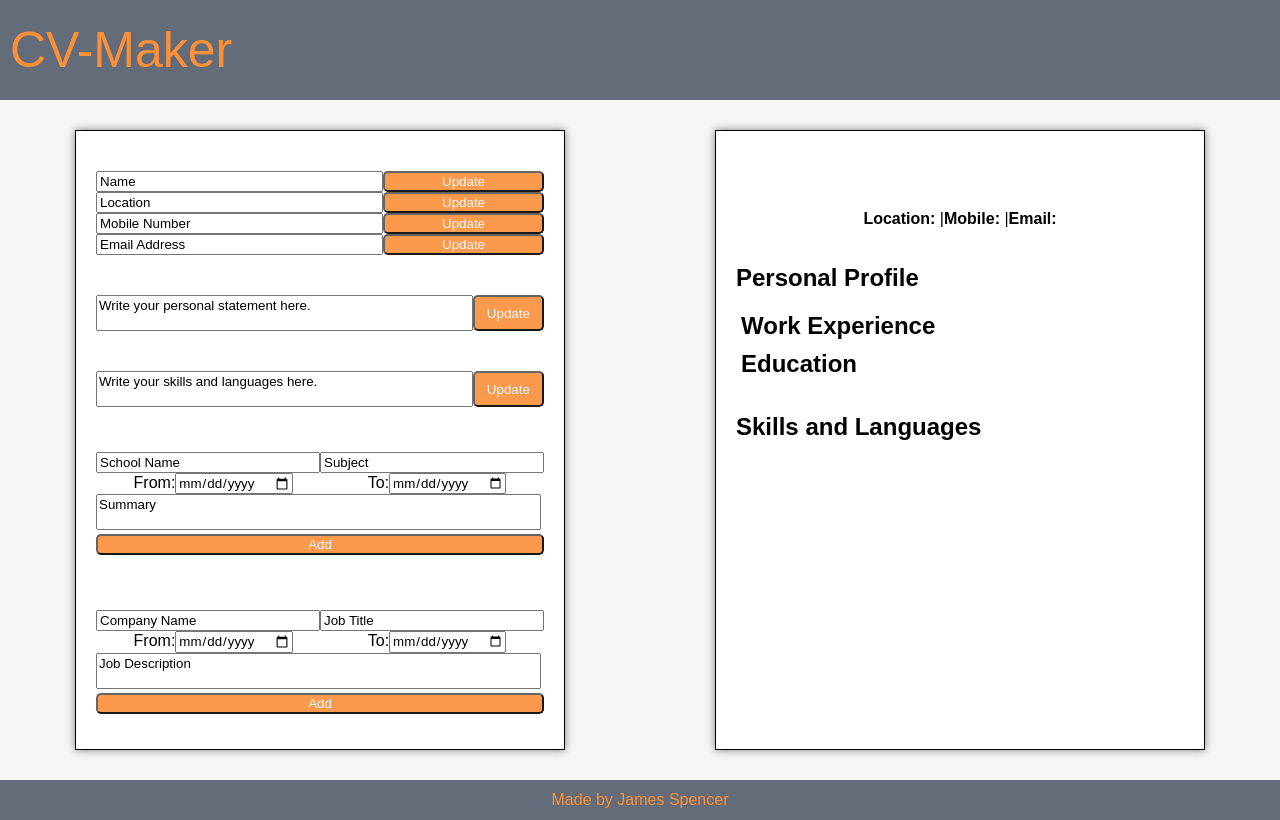
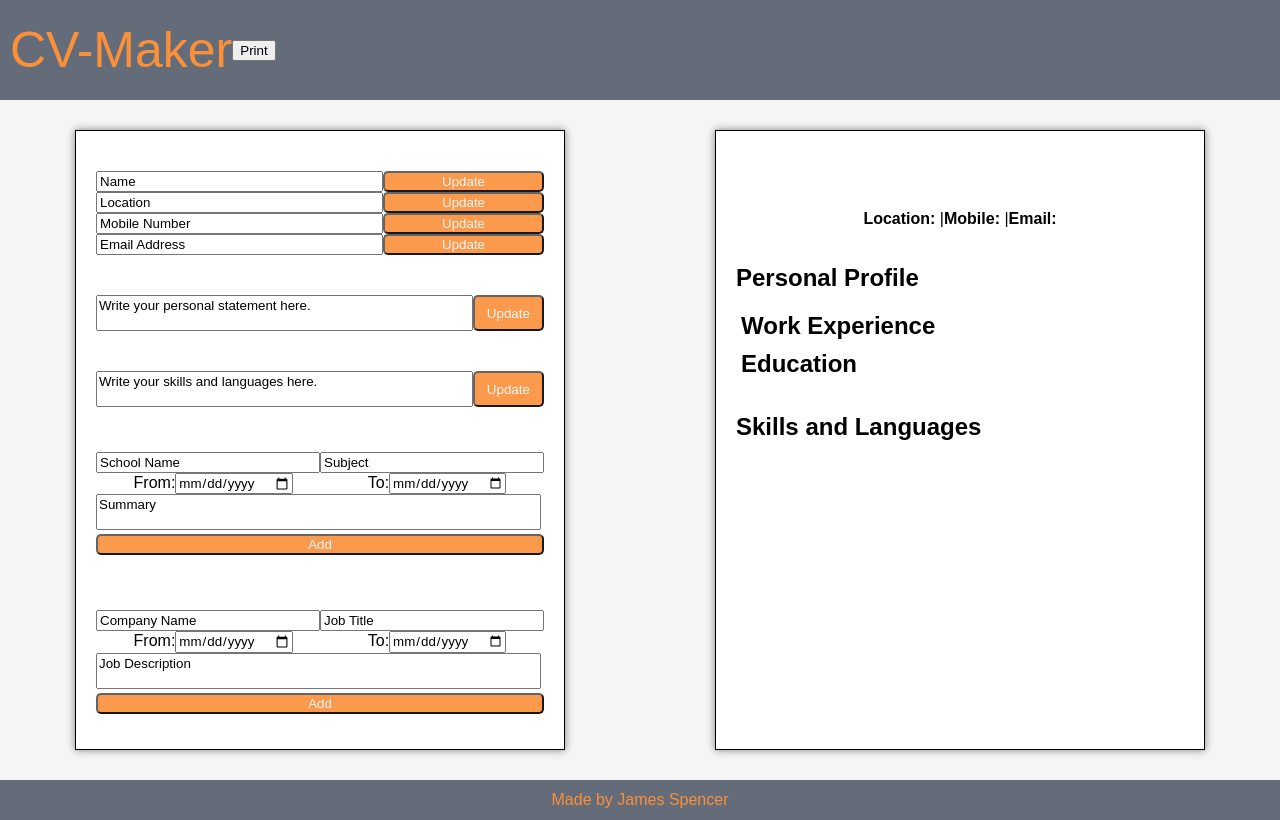
Before and after one commit to jkcswd/cv-maker, a React (Create React App) app: page / in a window 1280 px wide. Built offline with nearby package versions, Linux system fonts and the light colour scheme.

Commit message:
Add print Handler function

```diff
--- a/src/App.js
+++ b/src/App.js
@@ -214,10 +214,14 @@ class App extends Component{
     }
   }
 
+  handlePrint = () => {
+    window.print()
+  }
+
   render(){
     return (
       <div className="App">
-        <header>CV-Maker</header>
+        <header> <div>CV-Maker</div>  <button onClick={this.handlePrint}>Print</button></header>
         <main>
           <Input
             handleChange={this.handleChange}
```
